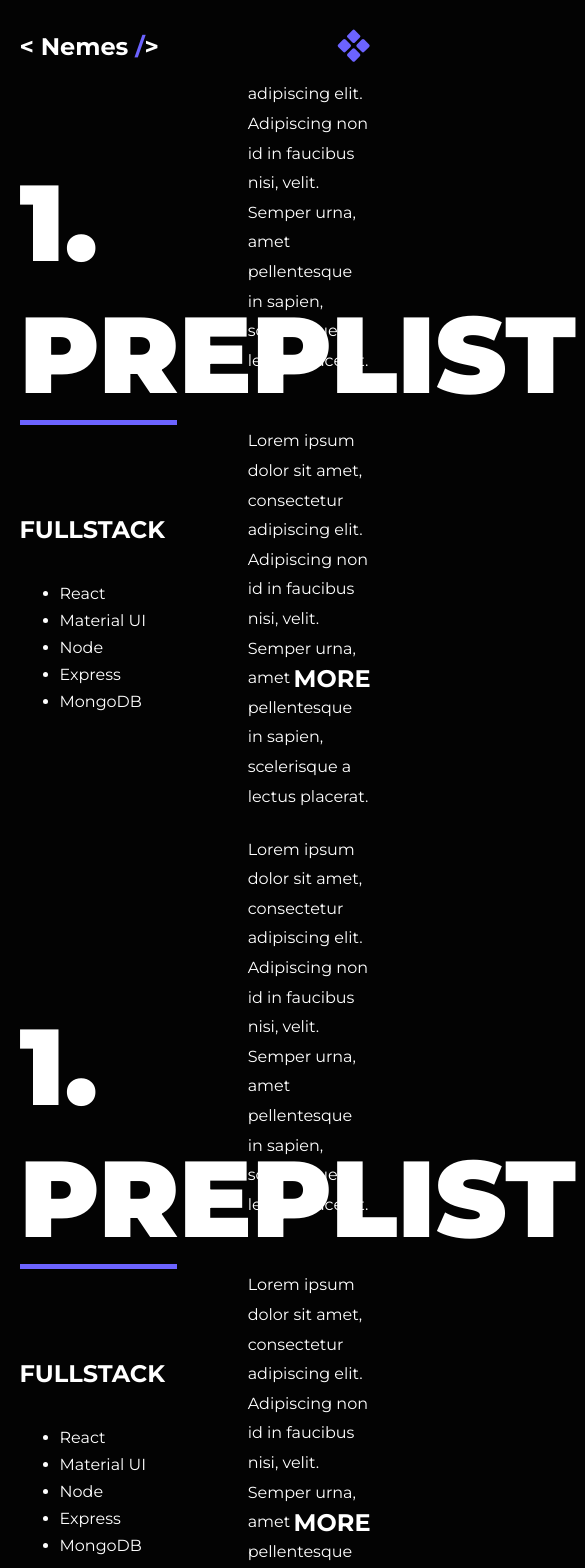
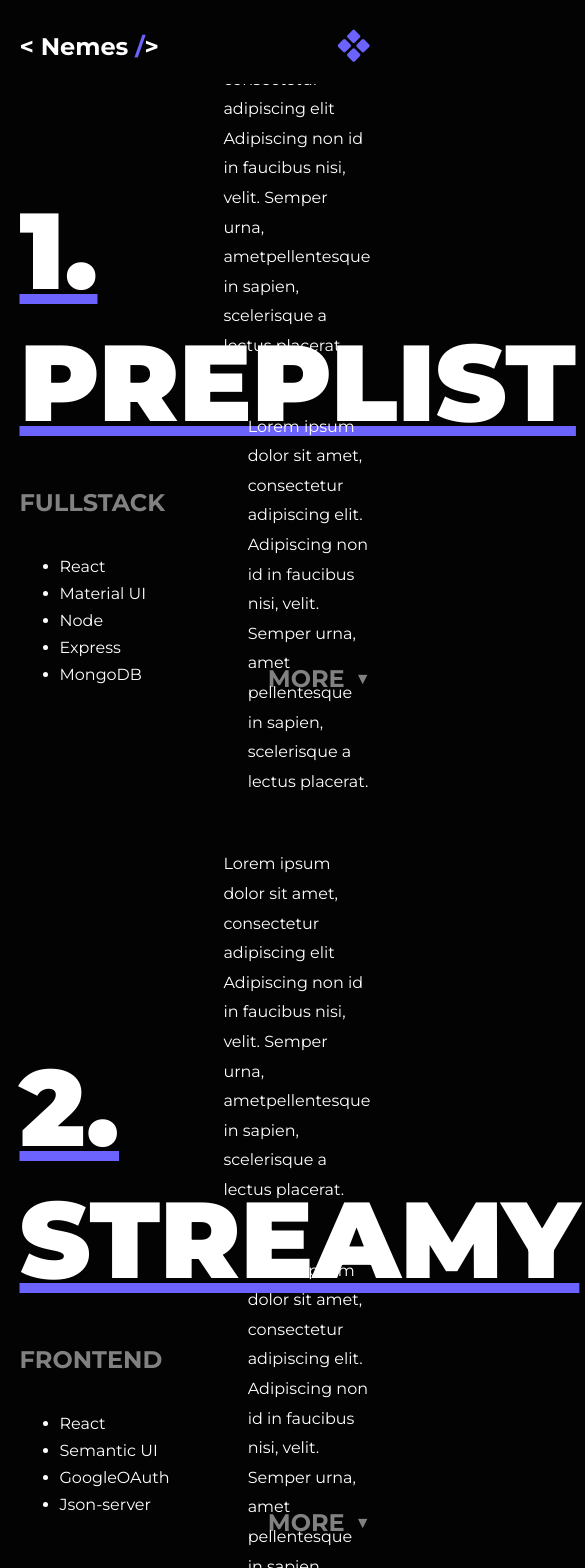
Before and after one commit to NemesOliver/portfolio-nextJS, a Next.js app: page /work in a window 390 px wide. Shown: the top 1568 px of the page, 585 px wide, since content can reach past the window. Built offline with nearby package versions, Linux system fonts and the light colour scheme.

Commit message:
ready for media queries

```diff
--- /dev/null
+++ b/components/Project.js
@@ -0,0 +1,32 @@
+import { StyledSection } from "../components/styles/Project.styles";
+
+const Project = ({ project, index }) => {
+  return (
+    <StyledSection key={index}>
+      <div className="content-wrapper">
+        <div className="info">
+          <div>
+            <h1>{`${index + 1}. ${project.name}`}</h1>
+            <h3>{project.type}</h3>
+          </div>
+          <ul>
+            {project.build.map((entry, index) => (
+              <li key={index}>{entry}</li>
+            ))}
+          </ul>
+        </div>
+        <div className="description">
+          <p>{project.description}</p>
+          <br />
+          <p>{project.extraContent}</p>
+          <div className="dropdown-wrapper">
+            <h3>MORE</h3>
+            <span>&#9660;</span>
+          </div>
+        </div>
+      </div>
+    </StyledSection>
+  );
+};
+
+export default Project;
--- a/components/styles/Project.styles.js
+++ b/components/styles/Project.styles.js
@@ -13,12 +13,17 @@
     /* background: lightblue; */
 
     .info {
-      width: 45%;
+      width: 50%;
       display: flex;
       flex-direction: column;
 
       h1 {
-        border-bottom: 5px solid ${({ theme }) => theme.primary};
+        text-decoration: underline 10px solid ${({ theme }) => theme.primary};
+      }
+
+      h3 {
+        opacity: 50%;
+        margin-top: -50px;
       }
 
       li {
@@ -40,6 +45,23 @@
         position: absolute;
         bottom: 0;
         right: 0;
+        display: flex;
+        align-items: center;
+        opacity: 50%;
+
+        h3 {
+          padding-right: 10px;
+        }
+
+        span {
+          color: ${({ theme }) => theme.color};
+        }
+
+        &:hover {
+          cursor: pointer;
+          opacity: 100%;
+          transition: 0.3s all ease;
+        }
       }
     }
   }
--- a/pages/work.js
+++ b/pages/work.js
@@ -1,5 +1,6 @@
 import Head from "next/head";
-import { StyledSection } from "../components/styles/Project.styles";
+import Project from "../components/Project";
+import { projects } from "../utils/projects";
 
 const work = () => {
   return (
@@ -8,105 +9,9 @@
         <title>Oliver Nemes - My Work</title>
       </Head>
       <div>
-        <StyledSection>
-          <div className="content-wrapper">
-            <div className="info">
-              <div>
-                <h1>1. PREPLIST</h1>
-                <h3>FULLSTACK</h3>
-              </div>
-              <ul>
-                <li>React</li>
-                <li>Material UI</li>
-                <li>Node</li>
-                <li>Express</li>
-                <li>MongoDB</li>
-              </ul>
-            </div>
-            <div className="description">
-              <p>
-                Lorem ipsum dolor sit amet, consectetur adipiscing elit.
-                Adipiscing non id in faucibus nisi, velit. Semper urna, amet
-                pellentesque in sapien, scelerisque a lectus placerat.
-              </p>
-              <br />
-              <p>
-                Lorem ipsum dolor sit amet, consectetur adipiscing elit.
-                Adipiscing non id in faucibus nisi, velit. Semper urna, amet
-                pellentesque in sapien, scelerisque a lectus placerat.
-              </p>
-              <div className="dropdown-wrapper">
-                <h3>MORE</h3>
-              </div>
-            </div>
-          </div>
-        </StyledSection>
-        <StyledSection>
-          <div className="content-wrapper">
-            <div className="info">
-              <div>
-                <h1>1. PREPLIST</h1>
-                <h3>FULLSTACK</h3>
-              </div>
-              <ul>
-                <li>React</li>
-                <li>Material UI</li>
-                <li>Node</li>
-                <li>Express</li>
-                <li>MongoDB</li>
-              </ul>
-            </div>
-            <div className="description">
-              <p>
-                Lorem ipsum dolor sit amet, consectetur adipiscing elit.
-                Adipiscing non id in faucibus nisi, velit. Semper urna, amet
-                pellentesque in sapien, scelerisque a lectus placerat.
-              </p>
-              <br />
-              <p>
-                Lorem ipsum dolor sit amet, consectetur adipiscing elit.
-                Adipiscing non id in faucibus nisi, velit. Semper urna, amet
-                pellentesque in sapien, scelerisque a lectus placerat.
-              </p>
-              <div className="dropdown-wrapper">
-                <h3>MORE</h3>
-              </div>
-            </div>
-          </div>
-        </StyledSection>
-        <StyledSection>
-          <div className="content-wrapper">
-            <div className="info">
-              <div>
-                <h1>1. PREPLIST</h1>
-                <h3>FULLSTACK</h3>
-              </div>
-              <ul>
-                <li>React</li>
-                <li>Material UI</li>
-                <li>Node</li>
-                <li>Express</li>
-                <li>MongoDB</li>
-              </ul>
-            </div>
-            <div className="description">
-              <p>
-                Lorem ipsum dolor sit amet, consectetur adipiscing elit.
-                Adipiscing non id in faucibus nisi, velit. Semper urna, amet
-                pellentesque in sapien, scelerisque a lectus placerat.
-              </p>
-              <br />
-              <p>
-                Lorem ipsum dolor sit amet, consectetur adipiscing elit.
-                Adipiscing non id in faucibus nisi, velit. Semper urna, amet
-                pellentesque in sapien, scelerisque a lectus placerat.
-              </p>
-              <div className="dropdown-wrapper">
-                <h3>MORE</h3>
-              </div>
-            </div>
-          </div>
-        </StyledSection>
+        {projects.map((project, index) => (
+          <Project key={index} project={project} index={index} />
+        ))}
       </div>
     </>
   );
--- /dev/null
+++ b/utils/projects.js
@@ -0,0 +1,29 @@
+export const projects = [
+  {
+    name: "PREPLIST",
+    type: "FULLSTACK",
+    build: ["React", "Material UI", "Node", "Express", "MongoDB"],
+    description:
+      "Lorem ipsum dolor sit amet, consectetur adipiscing elit Adipiscing non id in faucibus nisi, velit. Semper urna, ametpellentesque in sapien, scelerisque a lectus placerat.",
+    extraContent:
+      "Lorem ipsum dolor sit amet, consectetur adipiscing elit. Adipiscing non id in faucibus nisi, velit. Semper urna, amet pellentesque in sapien, scelerisque a lectus placerat.",
+  },
+  {
+    name: "STREAMY",
+    type: "FRONTEND",
+    build: ["React", "Semantic UI", "GoogleOAuth", "Json-server"],
+    description:
+      "Lorem ipsum dolor sit amet, consectetur adipiscing elit Adipiscing non id in faucibus nisi, velit. Semper urna, ametpellentesque in sapien, scelerisque a lectus placerat.",
+    extraContent:
+      "Lorem ipsum dolor sit amet, consectetur adipiscing elit. Adipiscing non id in faucibus nisi, velit. Semper urna, amet pellentesque in sapien, scelerisque a lectus placerat.",
+  },
+  {
+    name: "PORTFOLIO",
+    type: "FRONTEND",
+    build: ["NextJS", "Styled-Components", "Custom Design"],
+    description:
+      "Lorem ipsum dolor sit amet, consectetur adipiscing elit Adipiscing non id in faucibus nisi, velit. Semper urna, ametpellentesque in sapien, scelerisque a lectus placerat.",
+    extraContent:
+      "Lorem ipsum dolor sit amet, consectetur adipiscing elit. Adipiscing non id in faucibus nisi, velit. Semper urna, amet pellentesque in sapien, scelerisque a lectus placerat.",
+  },
+];
```
